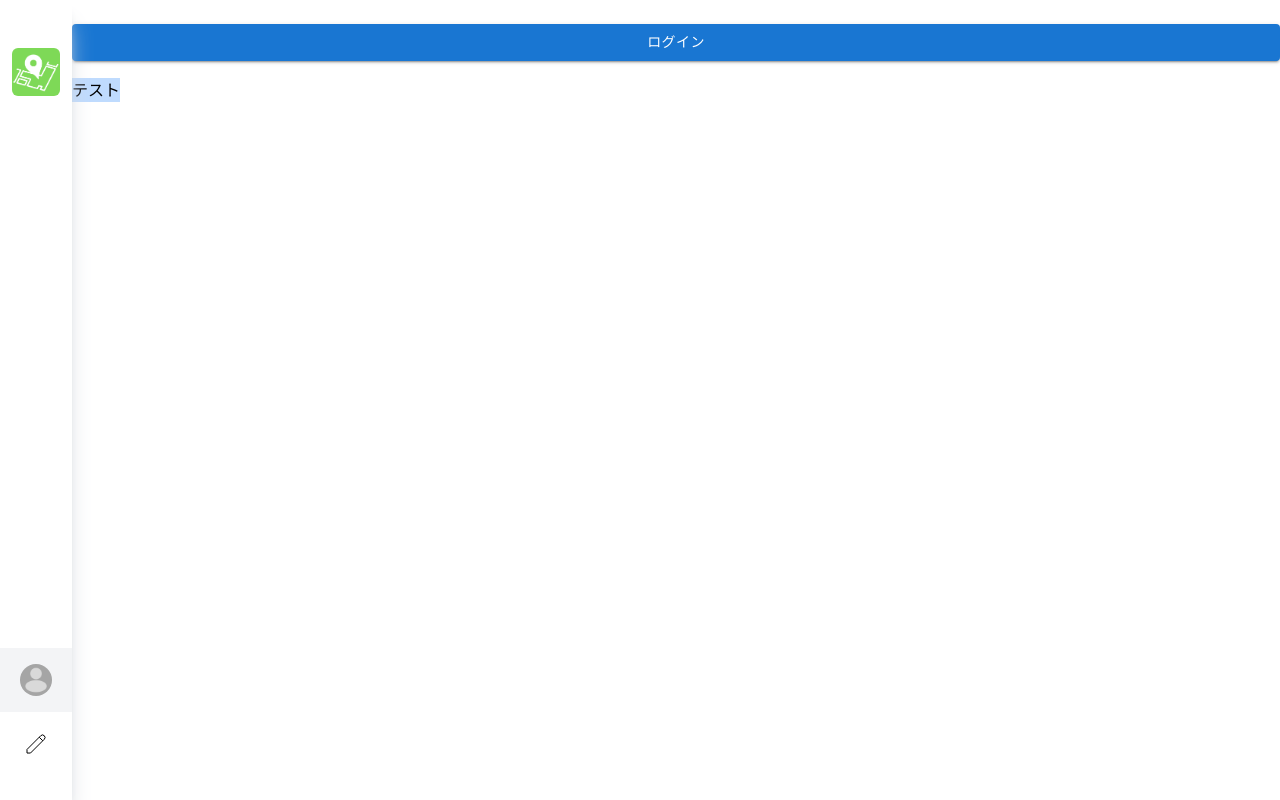
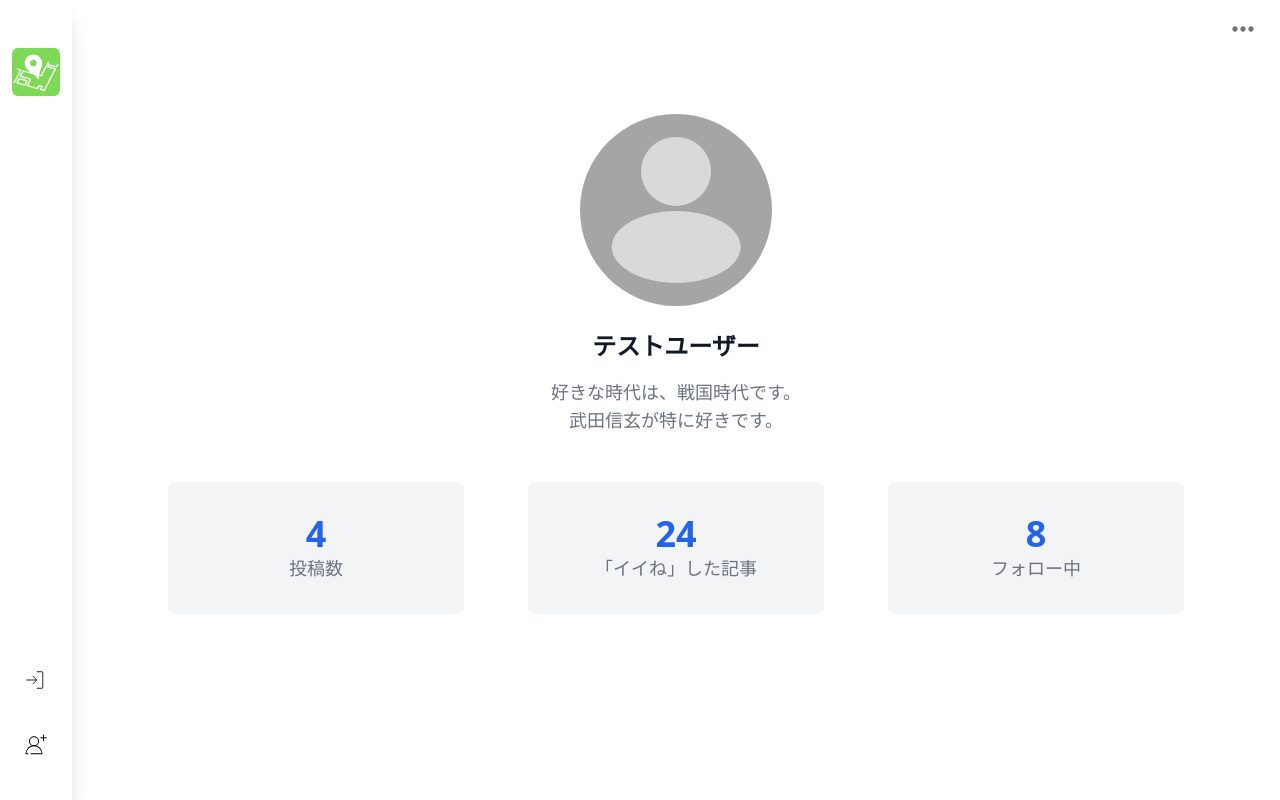
Before and after one commit to hokke-jp/rekishichizu_2, a React (Create React App) app in the folder frontend/: page /profile in a window 1280 px wide. Built offline with nearby package versions, Linux system fonts and the light colour scheme.

Commit message:
#27 ユーザー詳細画面のモック作成

```diff
--- a/frontend/src/components/SideBar.tsx
+++ b/frontend/src/components/SideBar.tsx
@@ -1,4 +1,4 @@
-import { ReactNode } from 'react'
+import { ReactNode, useEffect, useState } from 'react'
 import { NavLink } from 'react-router-dom'
 import { ButtonBase } from '@mui/material'
 import Logo from '../images/app_logo.png'
@@ -8,8 +8,22 @@ import Login from '../images/login.svg'
 import CreateAccount from '../images/create_account.svg'
 
 export const SideBar = () => {
-  const currentUser = true
-  // const currentUser = null
+  const [currentUser, setCurrentUser] = useState<boolean>(false)
+  useEffect(() => {
+    const loginBtn = document.getElementById('login')
+    const profileBtn = document.getElementById('profile')
+    const setCUser = () => {
+      // console.log(`loginBtn: ${loginBtn} / profileBtn: ${profileBtn}`)
+      setCurrentUser(!currentUser)
+    }
+    if (loginBtn) {
+      loginBtn?.addEventListener('click', setCUser)
+      return () => loginBtn?.removeEventListener('click', setCUser)
+    } else {
+      profileBtn?.addEventListener('click', setCUser)
+      return () => profileBtn?.removeEventListener('click', setCUser)
+    }
+  }, [currentUser])
 
   return (
     <aside className="relative z-30 flex flex-col items-center justify-between h-screen w-[72px] bg-white shadow-xl shadow-gray-300">
@@ -53,7 +67,7 @@ const IconWrapper = ({
   children: ReactNode
 }) => {
   return (
-    <div className="hover:bg-gray-100">
+    <div className="hover:bg-gray-100" id={path}>
       <ButtonBase style={{ display: 'block', width: '100%' }}>
         <NavLink
           to={path}
--- /dev/null
+++ b/frontend/src/components/user/AccountMenu.tsx
@@ -0,0 +1,107 @@
+import * as React from 'react'
+import Box from '@mui/material/Box'
+import MoreHorizIcon from '@mui/icons-material/MoreHoriz'
+import Menu from '@mui/material/Menu'
+import MenuItem from '@mui/material/MenuItem'
+import ListItemIcon from '@mui/material/ListItemIcon'
+import Divider from '@mui/material/Divider'
+import IconButton from '@mui/material/IconButton'
+import Logout from '@mui/icons-material/Logout'
+import { Settings, Edit } from '@mui/icons-material'
+import { EditProfileDialog } from './EditProfileDialog'
+import { EditRegistryDialog } from './EditRegistryDialog'
+
+export const AccountMenu = () => {
+  const [anchorEl, setAnchorEl] = React.useState<null | HTMLElement>(null)
+  const open = Boolean(anchorEl)
+  const handleClick = (event: React.MouseEvent<HTMLElement>) => {
+    setAnchorEl(event.currentTarget)
+  }
+  const handleClose = () => {
+    setAnchorEl(null)
+  }
+  return (
+    <>
+      <Box
+        pt={1}
+        pr={2}
+        sx={{
+          display: 'flex',
+          justifyContent: 'flex-end',
+          alignItems: 'center',
+          textAlign: 'center'
+        }}
+      >
+        <IconButton
+          onClick={handleClick}
+          size="small"
+          sx={{ ml: 2 }}
+          aria-controls={open ? 'account-menu' : undefined}
+          aria-haspopup="true"
+          aria-expanded={open ? 'true' : undefined}
+        >
+          <MoreHorizIcon sx={{ width: 32, height: 32 }}></MoreHorizIcon>
+        </IconButton>
+      </Box>
+      <Menu
+        anchorEl={anchorEl}
+        id="account-menu"
+        open={open}
+        onClose={handleClose}
+        // onClick={handleClose}
+        PaperProps={{
+          elevation: 0,
+          sx: {
+            overflow: 'visible',
+            filter: 'drop-shadow(0px 2px 8px rgba(0,0,0,0.32))',
+            mt: 1.5,
+            '& .MuiAvatar-root': {
+              width: 32,
+              height: 32,
+              ml: -0.5,
+              mr: 1
+            },
+            '&:before': {
+              content: '""',
+              display: 'block',
+              position: 'absolute',
+              top: 0,
+              right: 14,
+              width: 10,
+              height: 10,
+              bgcolor: 'background.paper',
+              transform: 'translateY(-50%) rotate(45deg)',
+              zIndex: 0
+            }
+          }
+        }}
+        transformOrigin={{ horizontal: 'right', vertical: 'top' }}
+        anchorOrigin={{ horizontal: 'right', vertical: 'bottom' }}
+      >
+        <MenuItem>
+          <EditProfileDialog>
+            <ListItemIcon>
+              <Edit fontSize="small" />
+            </ListItemIcon>
+            プロフィール
+          </EditProfileDialog>
+        </MenuItem>
+        <MenuItem>
+          <EditRegistryDialog>
+            <ListItemIcon>
+              <Settings fontSize="small" />
+            </ListItemIcon>
+            登録情報
+          </EditRegistryDialog>
+        </MenuItem>
+        <Divider />
+        <MenuItem>
+          <ListItemIcon>
+            <Logout fontSize="small" />
+          </ListItemIcon>
+          ログアウト
+        </MenuItem>
+      </Menu>
+    </>
+  )
+}
--- /dev/null
+++ b/frontend/src/components/user/EditProfileDialog.tsx
@@ -0,0 +1,52 @@
+import * as React from 'react'
+import Button from '@mui/material/Button'
+import TextField from '@mui/material/TextField'
+import Dialog from '@mui/material/Dialog'
+import DialogActions from '@mui/material/DialogActions'
+import DialogContent from '@mui/material/DialogContent'
+import DialogContentText from '@mui/material/DialogContentText'
+import DialogTitle from '@mui/material/DialogTitle'
+
+export const EditProfileDialog = ({
+  children
+}: {
+  children: React.ReactNode
+}) => {
+  const [open, setOpen] = React.useState(false)
+  const handleClickOpen = () => {
+    setOpen(true)
+  }
+  const handleClose = () => {
+    setOpen(false)
+  }
+
+  return (
+    <>
+      <button className="flex items-center" onClick={handleClickOpen}>
+        {children}
+      </button>
+      <Dialog open={open} onClose={handleClose}>
+        <DialogTitle>プロフィール更新</DialogTitle>
+        <DialogContent>
+          <DialogContentText>
+            To subscribe to this website, please enter your email address here.
+            We will send updates occasionally.
+          </DialogContentText>
+          <TextField
+            autoFocus
+            margin="dense"
+            id="name"
+            label="Email Address"
+            type="email"
+            fullWidth
+            variant="standard"
+          />
+        </DialogContent>
+        <DialogActions>
+          <Button onClick={handleClose}>キャンセル</Button>
+          <Button onClick={handleClose}>更新</Button>
+        </DialogActions>
+      </Dialog>
+    </>
+  )
+}
--- /dev/null
+++ b/frontend/src/components/user/EditRegistryDialog.tsx
@@ -0,0 +1,52 @@
+import * as React from 'react'
+import Button from '@mui/material/Button'
+import TextField from '@mui/material/TextField'
+import Dialog from '@mui/material/Dialog'
+import DialogActions from '@mui/material/DialogActions'
+import DialogContent from '@mui/material/DialogContent'
+import DialogContentText from '@mui/material/DialogContentText'
+import DialogTitle from '@mui/material/DialogTitle'
+
+export const EditRegistryDialog = ({
+  children
+}: {
+  children: React.ReactNode
+}) => {
+  const [open, setOpen] = React.useState(false)
+  const handleClickOpen = () => {
+    setOpen(true)
+  }
+  const handleClose = () => {
+    setOpen(false)
+  }
+
+  return (
+    <>
+      <button className="flex items-center" onClick={handleClickOpen}>
+        {children}
+      </button>
+      <Dialog open={open} onClose={handleClose}>
+        <DialogTitle>Registry</DialogTitle>
+        <DialogContent>
+          <DialogContentText>
+            To subscribe to this website, please enter your email address here.
+            We will send updates occasionally.
+          </DialogContentText>
+          <TextField
+            autoFocus
+            margin="dense"
+            id="name"
+            label="Email Address"
+            type="email"
+            fullWidth
+            variant="standard"
+          />
+        </DialogContent>
+        <DialogActions>
+          <Button onClick={handleClose}>キャンセル</Button>
+          <Button onClick={handleClose}>更新</Button>
+        </DialogActions>
+      </Dialog>
+    </>
+  )
+}
--- a/frontend/src/components/user/Profile.tsx
+++ b/frontend/src/components/user/Profile.tsx
@@ -1,14 +1,74 @@
-import { Button, ButtonBase } from '@mui/material'
+import { ButtonBase } from '@mui/material'
+import DefaultUserImage from '../../images/default_user_image.jpg'
+import { AccountMenu } from './AccountMenu'
 
 export const Profile = () => {
   return (
-    <div>
-      <Button type="submit" fullWidth variant="contained" sx={{ mt: 3, mb: 2 }}>
-        ログイン
-      </Button>
-      <ButtonBase>
-        <p className="bg-blue-200">テスト</p>
-      </ButtonBase>
-    </div>
+    <>
+      <section className="">
+        <AccountMenu />
+
+        <div className="flex justify-center mt-16">
+          <img
+            src={DefaultUserImage}
+            alt="User image"
+            className="w-48 rounded-full"
+          />
+        </div>
+        <div className="max-w-screen-xl px-8 pt-6 pb-12 mx-auto sm:px-16 lg:px-24">
+          <div className="max-w-3xl mx-auto text-center">
+            <h2 className="text-2xl font-bold text-gray-900 sm:text-3xl">
+              テストユーザー
+            </h2>
+
+            <p className="mt-4 text-gray-500 sm:text-lg">
+              好きな時代は、戦国時代です。
+              <br />
+              武田信玄が特に好きです。
+            </p>
+          </div>
+
+          <div className="mt-8 sm:mt-12">
+            <dl className="grid grid-cols-1 gap-16 sm:grid-cols-3">
+              <ButtonBase style={{ display: 'block' }}>
+                <div className="flex flex-col px-4 py-8 bg-gray-100 text-center rounded-lg hover:opacity-80">
+                  <dt className="order-last text-lg font-medium text-gray-500">
+                    投稿数
+                  </dt>
+
+                  <dd className="text-4xl font-extrabold text-blue-600 md:text-5xl">
+                    4
+                  </dd>
+                </div>
+              </ButtonBase>
+
+              <ButtonBase style={{ display: 'block' }}>
+                <div className="flex flex-col px-4 py-8 bg-gray-100 text-center rounded-lg hover:opacity-80">
+                  <dt className="order-last text-lg font-medium text-gray-500">
+                    「イイね」した記事
+                  </dt>
+
+                  <dd className="text-4xl font-extrabold text-blue-600 md:text-5xl">
+                    24
+                  </dd>
+                </div>
+              </ButtonBase>
+
+              <ButtonBase style={{ display: 'block' }}>
+                <div className="flex flex-col px-4 py-8 bg-gray-100 text-center rounded-lg hover:opacity-80">
+                  <dt className="order-last text-lg font-medium text-gray-500">
+                    フォロー中
+                  </dt>
+
+                  <dd className="text-4xl font-extrabold text-blue-600 md:text-5xl">
+                    8
+                  </dd>
+                </div>
+              </ButtonBase>
+            </dl>
+          </div>
+        </div>
+      </section>
+    </>
   )
 }
```
Also changed, not shown: frontend/src/images/post.svg.
